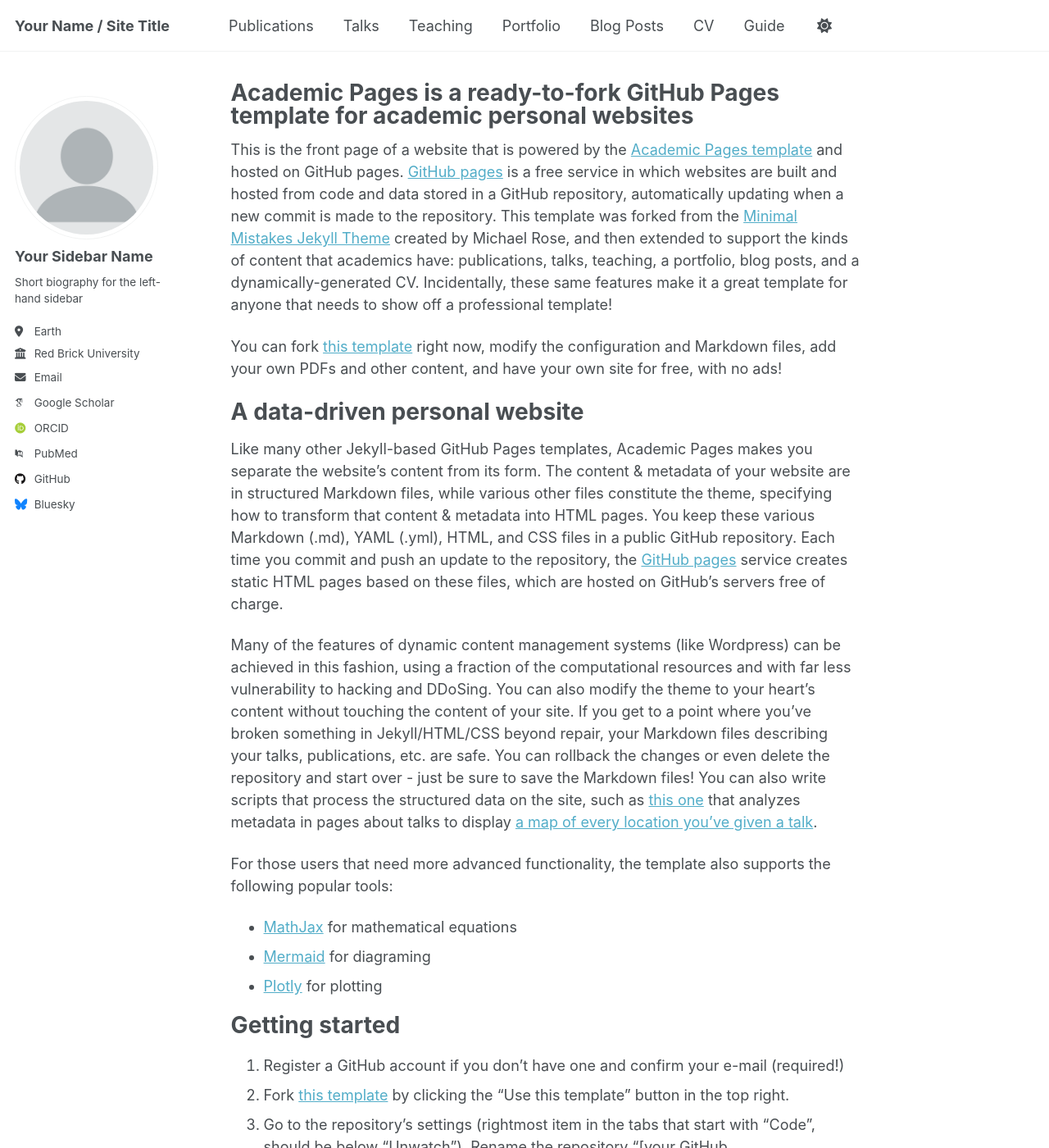
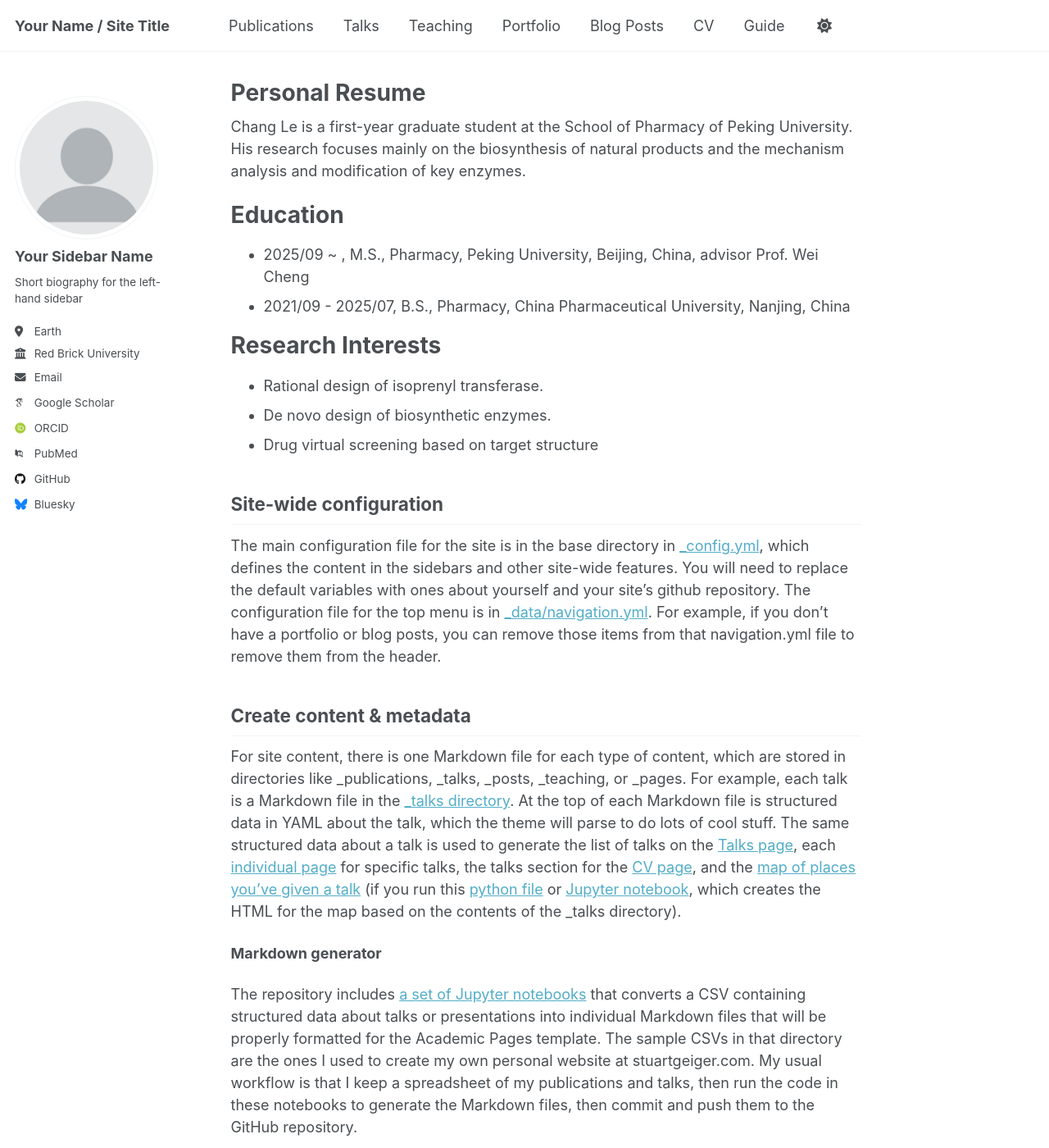
Before and after one commit to Chiling06/Chiling06.github.io, a Jekyll site: the page built from _pages/about.md, in a window 1280 px wide and 1400 px high. Shown: the whole window at 82% size. Built offline with Jekyll 4.4.1, drawn with Linux system fonts in a browser that asks for light colours; some web fonts are replaced; a script that is not in the unit is left out; some of the changed text lies outside the part shown.

Commit message:
Update about.md

```diff
--- a/_pages/about.md
+++ b/_pages/about.md
@@ -1,35 +1,24 @@
 ---
 permalink: /
-title: "Academic Pages is a ready-to-fork GitHub Pages template for academic personal websites"
+title: "Personal Resume"
 author_profile: true
 redirect_from:
   - /about/
   - /about.html
 ---
 
-This is the front page of a website that is powered by the [Academic Pages template](https://github.com/academicpages/academicpages.github.io) and hosted on GitHub pages. [GitHub pages](https://pages.github.com) is a free service in which websites are built and hosted from code and data stored in a GitHub repository, automatically updating when a new commit is made to the repository. This template was forked from the [Minimal Mistakes Jekyll Theme](https://mmistakes.github.io/minimal-mistakes/) created by Michael Rose, and then extended to support the kinds of content that academics have: publications, talks, teaching, a portfolio, blog posts, and a dynamically-generated CV. Incidentally, these same features make it a great template for anyone that needs to show off a professional template!
+Chang Le is a first-year graduate student at the School of Pharmacy of Peking University. His research focuses mainly on the biosynthesis of natural products and the mechanism analysis and modification of key enzymes.
 
- You can fork [this template](https://github.com/academicpages/academicpages.github.io) right now, modify the configuration and Markdown files, add your own PDFs and other content, and have your own site for free, with no ads!
+Education
+======
+- 2025/09 ~ , M.S., Pharmacy, Peking University, Beijing, China, advisor Prof. Wei Cheng
+- 2021/09 - 2025/07, B.S., Pharmacy, China Pharmaceutical University, Nanjing, China
 
-A data-driven personal website
+Research Interests
 ======
-Like many other Jekyll-based GitHub Pages templates, Academic Pages makes you separate the website's content from its form. The content & metadata of your website are in structured Markdown files, while various other files constitute the theme, specifying how to transform that content & metadata into HTML pages. You keep these various Markdown (.md), YAML (.yml), HTML, and CSS files in a public GitHub repository. Each time you commit and push an update to the repository, the [GitHub pages](https://pages.github.com/) service creates static HTML pages based on these files, which are hosted on GitHub's servers free of charge.
-
-Many of the features of dynamic content management systems (like Wordpress) can be achieved in this fashion, using a fraction of the computational resources and with far less vulnerability to hacking and DDoSing. You can also modify the theme to your heart's content without touching the content of your site. If you get to a point where you've broken something in Jekyll/HTML/CSS beyond repair, your Markdown files describing your talks, publications, etc. are safe. You can rollback the changes or even delete the repository and start over - just be sure to save the Markdown files! You can also write scripts that process the structured data on the site, such as [this one](https://github.com/academicpages/academicpages.github.io/blob/master/talkmap.ipynb) that analyzes metadata in pages about talks to display [a map of every location you've given a talk](https://academicpages.github.io/talkmap.html).
-
-For those users that need more advanced functionality, the template also supports the following popular tools:
-- [MathJax](https://www.mathjax.org/) for mathematical equations
-- [Mermaid](https://mermaid.js.org/) for diagraming
-- [Plotly](https://plotly.com/javascript/) for plotting
-
-Getting started
-======
-1. Register a GitHub account if you don't have one and confirm your e-mail (required!)
-1. Fork [this template](https://github.com/academicpages/academicpages.github.io) by clicking the "Use this template" button in the top right.
-1. Go to the repository's settings (rightmost item in the tabs that start with "Code", should be below "Unwatch"). Rename the repository "[your GitHub username].github.io", which will also be your website's URL.
-1. Set site-wide configuration and create content & metadata (see below -- also see [this set of diffs](http://archive.is/3TPas) showing what files were changed to set up [an example site](https://getorg-testacct.github.io) for a user with the username "getorg-testacct")
-1. Upload any files (like PDFs, .zip files, etc.) to the files/ directory. They will appear at https://[your GitHub username].github.io/files/example.pdf.
-1. Check status by going to the repository settings, in the "GitHub pages" section
+- Rational design of isoprenyl transferase.
+- De novo design of biosynthetic enzymes.
+- Drug virtual screening based on target structure
 
 Site-wide configuration
 ------
```
